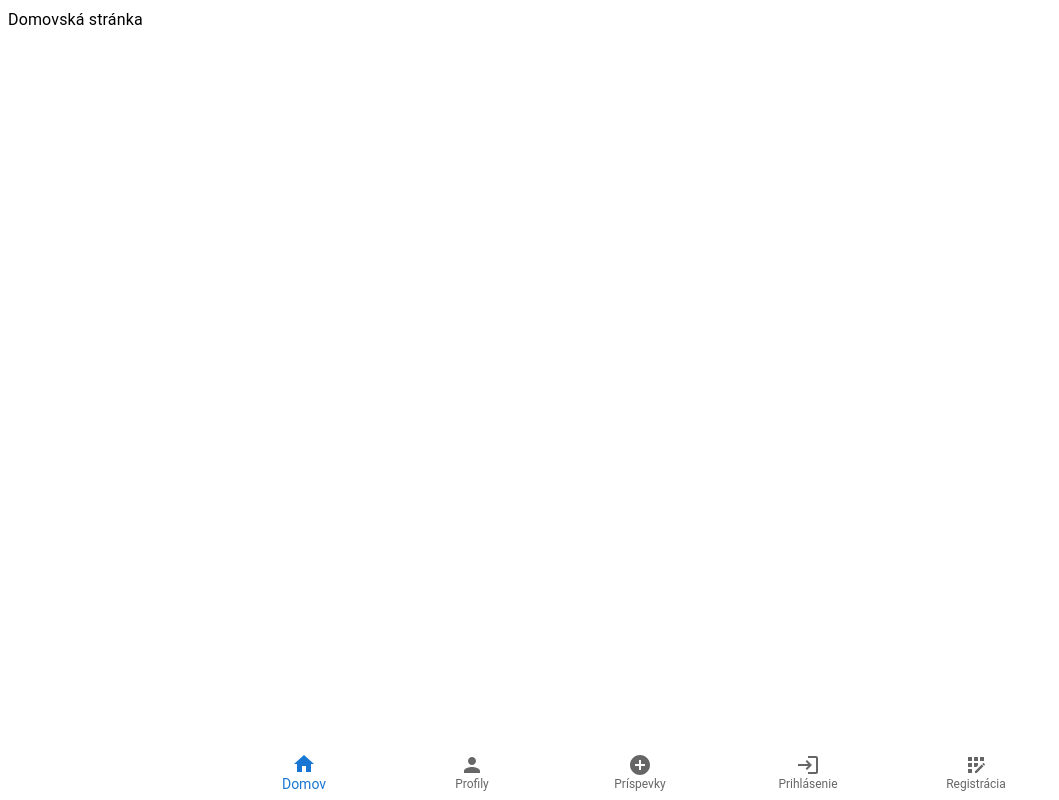
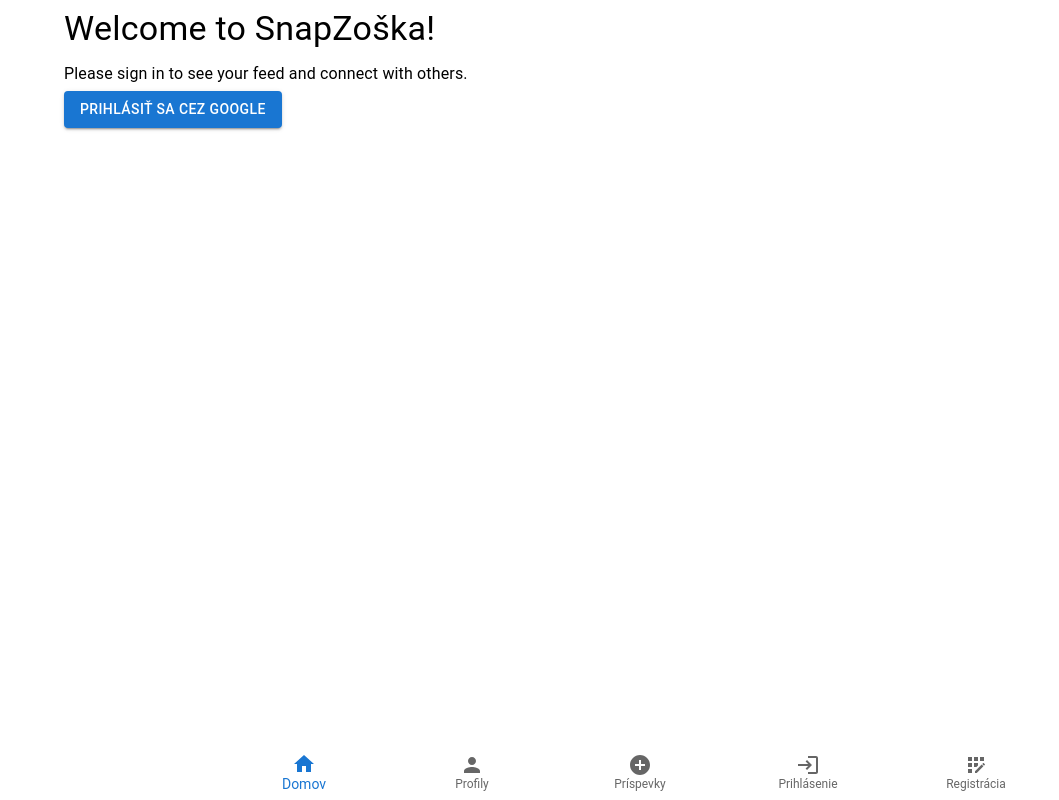
Before and after one commit to BohMilos/esapp, a Next.js app: page / in a window 1280 px wide. Shown: the whole page, without its empty margins (0-1059 px from the left). Built offline with nearby package versions, Linux system fonts and the light colour scheme; no server answers.

Commit message:
initial views

```diff
--- a/src/app/(home)/page.tsx
+++ b/src/app/(home)/page.tsx
@@ -1,15 +1,15 @@
 // src/app/(home)/page.tsx
 
 
-import Typography from "@mui/material/Typography";
+import { getServerSession } from "next-auth";
+import { authOptions } from "../api/auth/[...nextauth]/authOptions";
+import AuthHomeView from "@/sections/AuthHomeView";
+import NonAuthHomeView from "@/sections/NonAuthHomeView";
 
 export const metadata = { title: "Domov | SnapZoška" };
 
-export default function Home() {
+export default async function Home() {
 
-  return(
-
-      <Typography> Domovská stránka</Typography>
-
-  );
+  const session = await getServerSession(authOptions);
+  return session ? <AuthHomeView session={session} /> : <NonAuthHomeView />;
 }
--- a/src/app/auth/prihlasenie/page.tsx
+++ b/src/app/auth/prihlasenie/page.tsx
@@ -2,14 +2,13 @@
 
 import Typography from "@mui/material/Typography";
 import  Container  from "@mui/material/Container";
+import NonAuthHomeView from "@/sections/NonAuthHomeView";
 
 export const metadata = { title: "Zoznam profilov | SnapZoška" };
 
 export default function SignIn() {
 
   return(
-    <Container>
-      <Typography>Prihlásenie</Typography>
-    </Container>
+    <NonAuthHomeView/>
   );
 }
--- /dev/null
+++ b/src/sections/AuthHomeView.tsx
@@ -0,0 +1,38 @@
+// src/sections/AuthHomeView.tsx
+"use client";
+import React from "react";
+import { Session } from "next-auth";
+import { Typography, Container, Button } from "@mui/material";
+import { signOut } from "next-auth/react";
+
+interface AuthHomeViewProps {
+  session: Session;
+}
+
+const AuthHomeView: React.FC<AuthHomeViewProps> = ({ session }) => {
+  return (
+    <Container>
+      <Typography variant="h4" component="h1" gutterBottom>
+        Welcome back, {session.user?.name}!
+      </Typography>
+      {/* Display personalized content like feed, posts, etc. */}
+      <Typography variant="body1" gutterBottom>
+        This is your feed. Check out the latest posts from your connections.
+      </Typography>
+
+      {/* Sign Out Button */}
+      <Button
+        variant="outlined"
+        color="primary"
+        onClick={() => signOut()}
+        style={{ marginTop: "1.5rem" }}
+      >
+        Odhlásiť
+      </Button>
+
+      {/* Additional UI components like feed, stories, etc., can go here */}
+    </Container>
+  );
+};
+
+export default AuthHomeView;
--- /dev/null
+++ b/src/sections/NonAuthHomeView.tsx
@@ -0,0 +1,30 @@
+// src/sections/NonAuthHomeView.tsx
+"use client";
+import React from "react";
+import { Typography, Button, Container } from "@mui/material";
+import { signIn } from "next-auth/react";
+
+const NonAuthHomeView: React.FC = () => {
+  return (
+    <Container>
+      <Typography variant="h4" component="h1" gutterBottom>
+        Welcome to SnapZoška!
+      </Typography>
+      <Typography variant="body1" gutterBottom>
+        Please sign in to see your feed and connect with others.
+      </Typography>
+
+      {/* Google Sign-In Button */}
+      <Button
+        variant="contained"
+        color="primary"
+        onClick={() => signIn("google")}
+        style={{ marginBottom: "1rem" }}
+      >
+        Prihlásiť sa cez Google
+      </Button>
+    </Container>
+  );
+};
+
+export default NonAuthHomeView;
```
Also changed, not shown: src/sections/HomeView.tsx (deleted).
